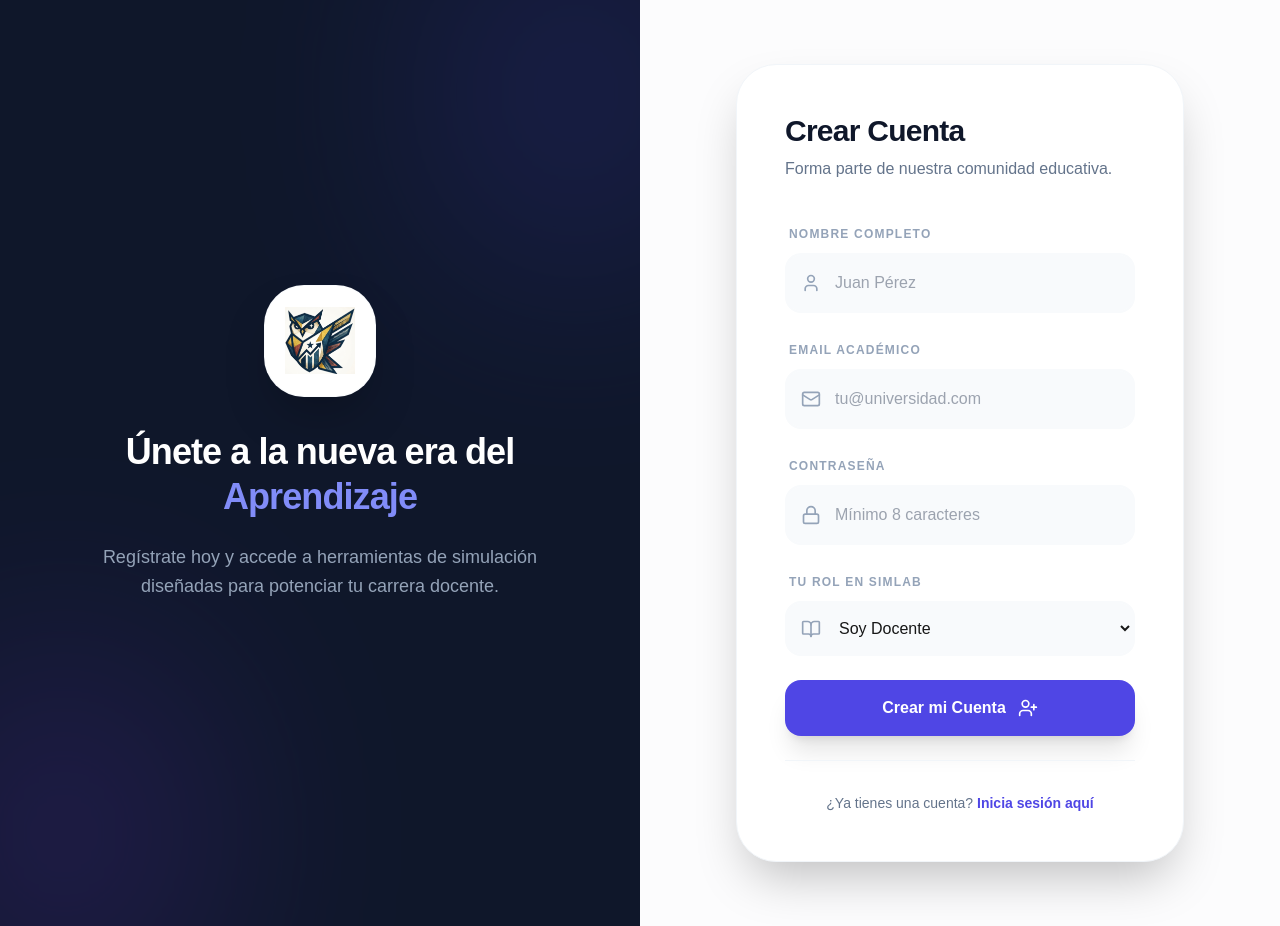
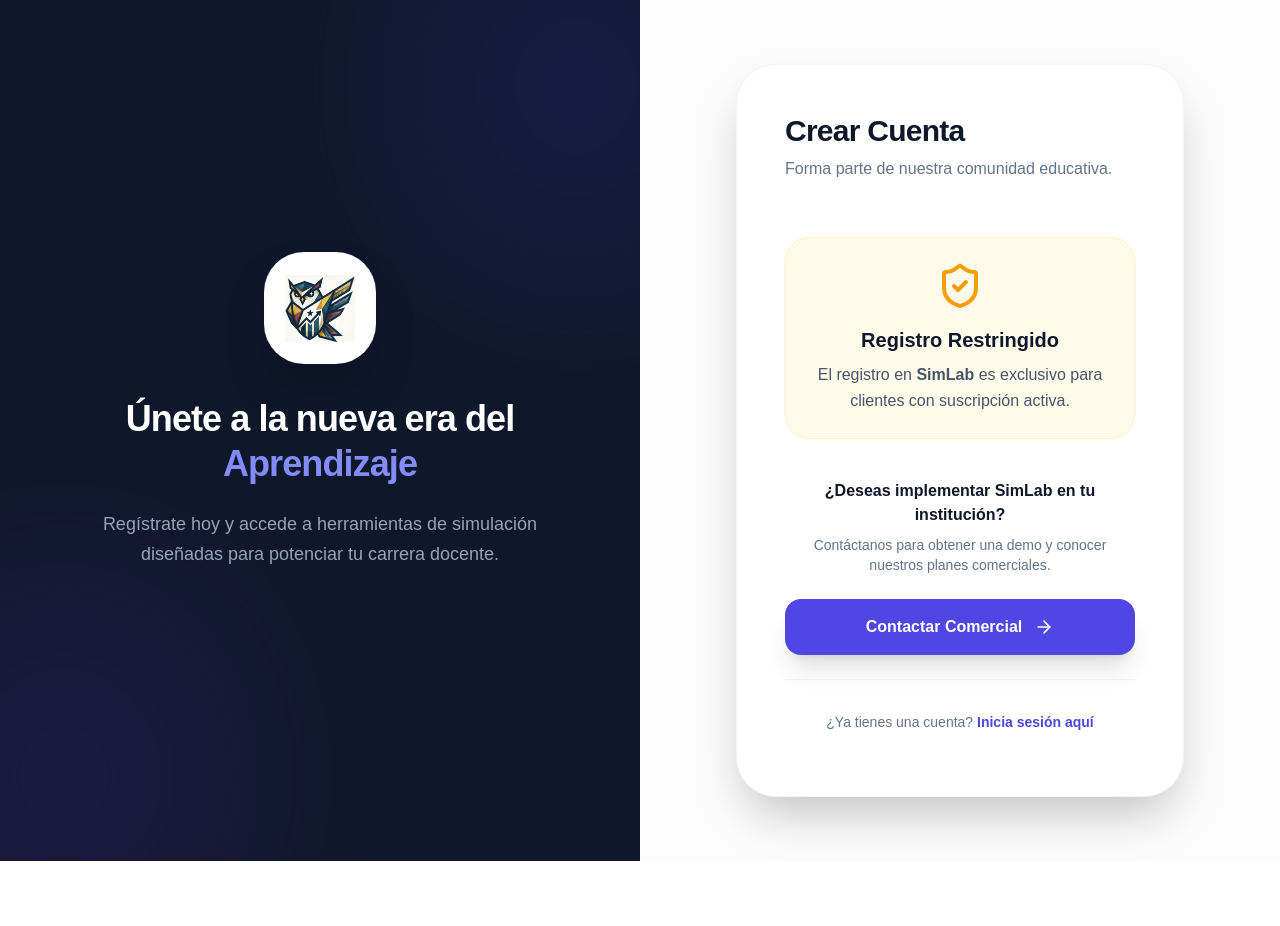
Before and after one commit to ecoinoff2020-ops/simlab, a Next.js app in the folder frontend/: page /register in a window 1280 px wide. After the commit the page ends 861 px from the top, so only its background shows below. Built offline with nearby package versions, Linux system fonts and the light colour scheme; no server answers.

Commit message:
Config: actualizado correo de contacto comercial a ecoinoff2020@gmail.com

```diff
--- a/frontend/src/app/register/page.tsx
+++ b/frontend/src/app/register/page.tsx
@@ -82,82 +82,26 @@
                         </div>
                     )}
 
-                    <form onSubmit={handleSubmit} className="space-y-6">
-                        <div className="space-y-2">
-                            <label className="text-xs font-bold text-slate-400 uppercase tracking-widest ml-1">Nombre Completo</label>
-                            <div className="relative group">
-                                <User className="absolute left-4 top-1/2 -translate-y-1/2 text-slate-400" size={20} />
-                                <input
-                                    name="name"
-                                    type="text"
-                                    required
-                                    className="w-full pl-12 pr-4 py-4 bg-slate-50 border-2 border-slate-50 rounded-2xl outline-none focus:border-indigo-600 focus:bg-white transition-all"
-                                    placeholder="Juan Pérez"
-                                    value={formData.name}
-                                    onChange={handleChange}
-                                />
-                            </div>
+                    <div className="space-y-6 text-center py-4">
+                        <div className="bg-amber-50 border border-amber-100 p-6 rounded-3xl">
+                            <ShieldCheck className="mx-auto text-amber-500 mb-4" size={48} />
+                            <h3 className="text-xl font-bold text-slate-900 mb-2">Registro Restringido</h3>
+                            <p className="text-slate-600 font-medium leading-relaxed">
+                                El registro en <b>SimLab</b> es exclusivo para clientes con suscripción activa.
+                            </p>
                         </div>
 
-                        <div className="space-y-2">
-                            <label className="text-xs font-bold text-slate-400 uppercase tracking-widest ml-1">Email Académico</label>
-                            <div className="relative group">
-                                <Mail className="absolute left-4 top-1/2 -translate-y-1/2 text-slate-400" size={20} />
-                                <input
-                                    name="email"
-                                    type="email"
-                                    required
-                                    className="w-full pl-12 pr-4 py-4 bg-slate-50 border-2 border-slate-50 rounded-2xl outline-none focus:border-indigo-600 focus:bg-white transition-all"
-                                    placeholder="tu@universidad.com"
-                                    value={formData.email}
-                                    onChange={handleChange}
-                                />
-                            </div>
+                        <div className="pt-4">
+                            <h4 className="font-bold text-slate-900 mb-2">¿Deseas implementar SimLab en tu institución?</h4>
+                            <p className="text-sm text-slate-500 mb-6 font-medium">Contáctanos para obtener una demo y conocer nuestros planes comerciales.</p>
+
+                            <a
+                                href="mailto:ecoinoff2020@gmail.com"
+                                className="w-full inline-flex items-center justify-center gap-3 bg-indigo-600 hover:bg-indigo-700 text-white font-black py-4 rounded-2xl shadow-xl transition-all active:scale-[0.98]"
+                            >
+                                Contactar Comercial <ArrowRight size={20} />
+                            </a>
                         </div>
-
-                        <div className="space-y-2">
-                            <label className="text-xs font-bold text-slate-400 uppercase tracking-widest ml-1">Contraseña</label>
-                            <div className="relative group">
-                                <Lock className="absolute left-4 top-1/2 -translate-y-1/2 text-slate-400" size={20} />
-                                <input
-                                    name="password"
-                                    type="password"
-                                    required
-                                    className="w-full pl-12 pr-4 py-4 bg-slate-50 border-2 border-slate-50 rounded-2xl outline-none focus:border-indigo-600 focus:bg-white transition-all"
-                                    placeholder="Mínimo 8 caracteres"
-                                    value={formData.password}
-                                    onChange={handleChange}
-                                />
-                            </div>
-                        </div>
-
-                        <div className="space-y-2">
-                            <label className="text-xs font-bold text-slate-400 uppercase tracking-widest ml-1">Tu Rol en SimLab</label>
-                            <div className="relative">
-                                <BookOpen className="absolute left-4 top-1/2 -translate-y-1/2 text-slate-400" size={20} />
-                                <select
-                                    name="role"
-                                    className="w-full pl-12 pr-4 py-4 bg-slate-50 border-2 border-slate-50 rounded-2xl outline-none focus:border-indigo-600 focus:bg-white transition-all"
-                                    value={formData.role}
-                                    onChange={handleChange}
-                                >
-                                    <option value="docente">Soy Docente</option>
-                                    <option value="admin">Soy Administrador</option>
-                                </select>
-                            </div>
-                        </div>
-
-                        <button
-                            type="submit"
-                            disabled={loading}
-                            className="w-full flex items-center justify-center gap-3 bg-indigo-600 hover:bg-indigo-700 text-white font-black py-4 rounded-2xl shadow-xl transition-all disabled:opacity-50"
-                        >
-                            {loading ? (
-                                <div className="w-6 h-6 border-2 border-white/30 border-t-white rounded-full animate-spin"></div>
-                            ) : (
-                                <>Crear mi Cuenta <UserPlus size={20} /></>
-                            )}
-                        </button>
 
                         <div className="pt-8 text-center border-t border-slate-100">
                             <p className="text-slate-500 font-medium text-sm">
@@ -165,7 +109,7 @@
                                 <Link href="/login" className="text-indigo-600 font-bold hover:underline">Inicia sesión aquí</Link>
                             </p>
                         </div>
-                    </form>
+                    </div>
                 </div>
             </div>
         </div>
```
Also changed, not shown: 1 other file (tests, documents, lock files or other folders).
